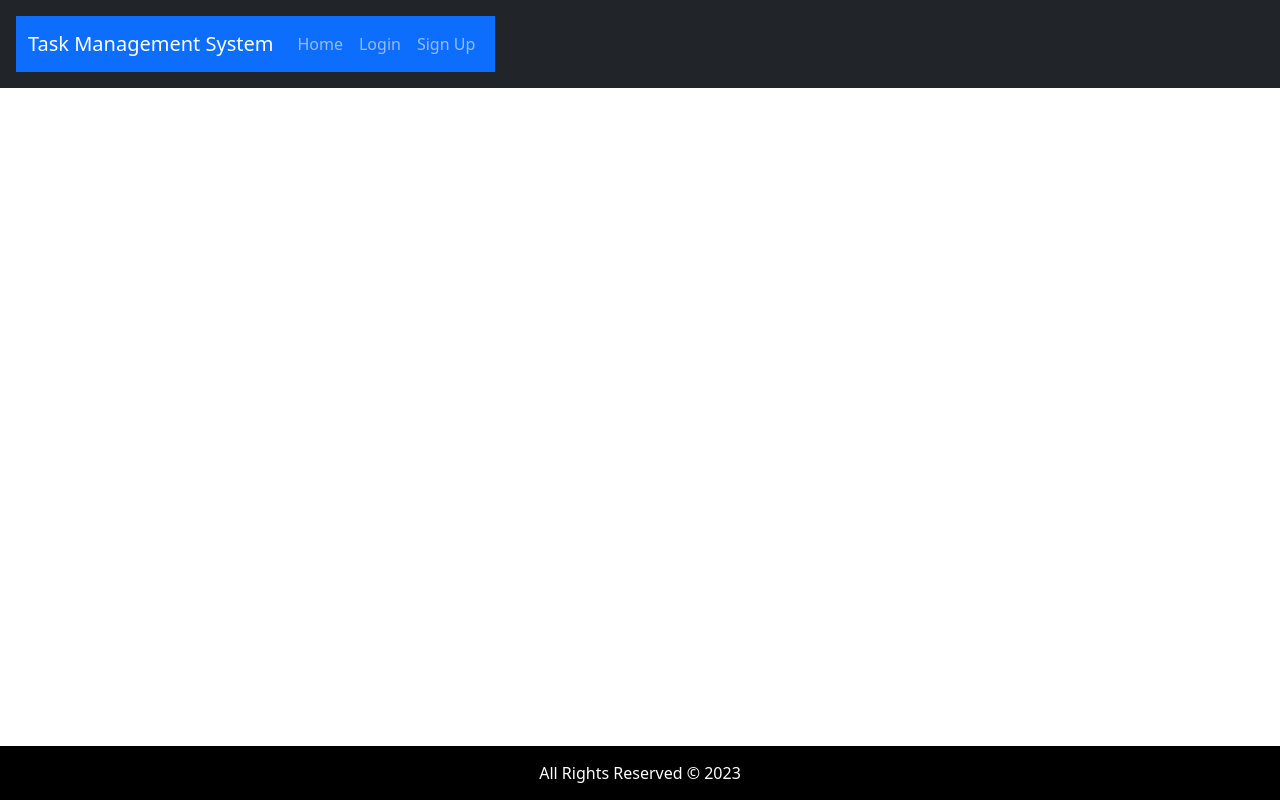
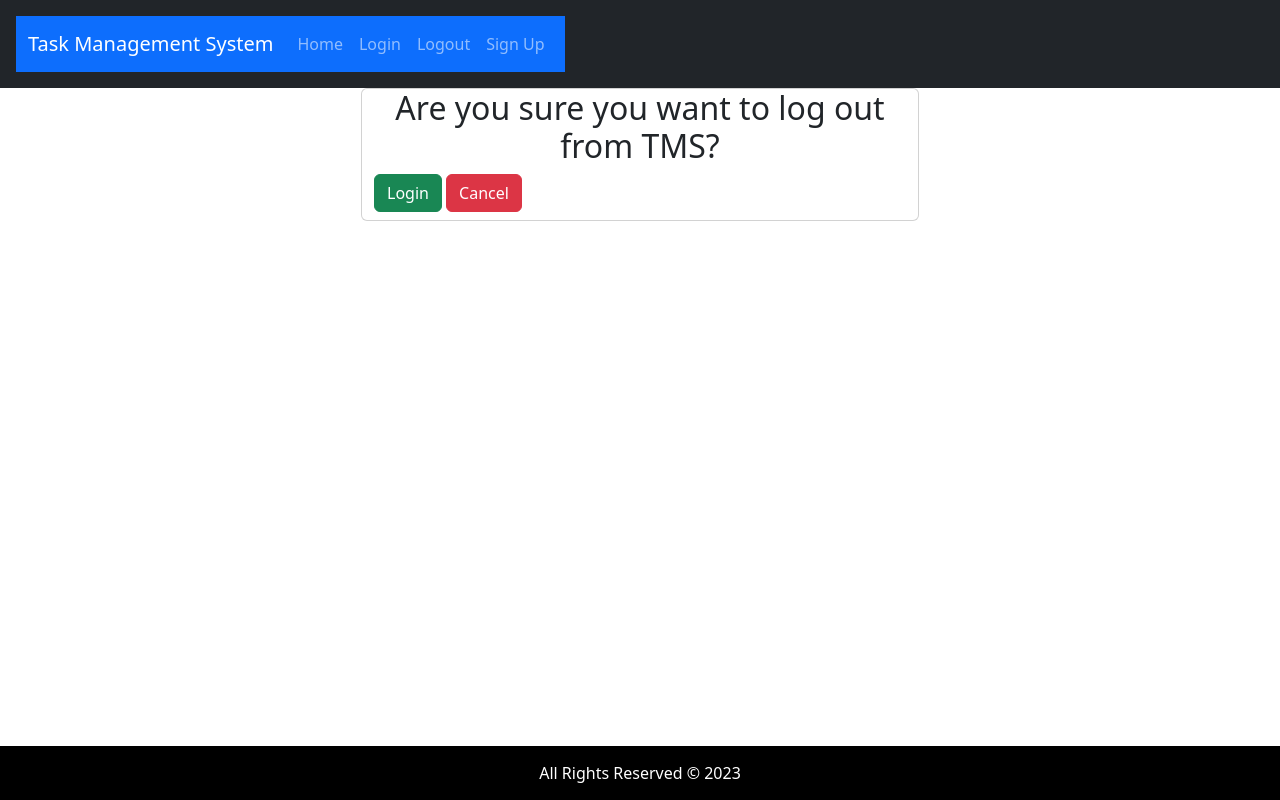
Before and after one commit to HoManCode/TaskManager, a React (Create React App) app in the folder Front-end/: page /logout in a window 1280 px wide. Built offline with nearby package versions, Linux system fonts and the light colour scheme.

Commit message:
adding logout into navbar

```diff
--- a/Front-end/src/App.js
+++ b/Front-end/src/App.js
@@ -8,6 +8,7 @@ import CreateTaskComponent from "./components/CreateTaskComponent";
 import ViewUserComponent from "./components/ViewUserComponent";
 import ViewTaskComponent from "./components/ViewTaskComponent";
 import Login from "./components/Login";
+import Logout from "./components/Logout";
 import PrivateRoute from "./components/PrivateRoute"
 import HomePage from "./components/HomePage"
 import EmployeeDashboard from "./components/EmployeeDashboard";
@@ -39,6 +40,7 @@ function App() {
         <Routes>
           <Route path="/login" element={<Login />} />
           <Route path="/signup" element={<Signup />} />
+          <Route path="/logout" element={<Logout />} />
           <Route path="/" element={<HomePage />} />
           <Route
             path="/admins/dashboard"
--- a/Front-end/src/components/AdminDashboard.js
+++ b/Front-end/src/components/AdminDashboard.js
@@ -2,10 +2,9 @@ import React, { useEffect, useState } from "react";
 import DropdownOptions from "./DropdownOptions";
 import ListTaskComponent from "./ListTaskComponent";
 import ListUserComponent from "./ListUserComponent";
-import TaskService from "../services/TaskService";
 import { useUser } from '../services/UserProvider';
 import { useNavigate } from "react-router-dom";
-import UserService from "../services/UserService";
+
 
 
 
--- a/Front-end/src/components/LogIn.js
+++ b/Front-end/src/components/LogIn.js
@@ -97,7 +97,7 @@ return (
                 onClick={(e) => sendLoginRequest(e)}
                 className="btn btn-success"
               >
-                Login
+                Logout
               </button>{" "}
               <button className="btn btn-danger" onClick={() => navigate("/")}>
                 Cancel
--- /dev/null
+++ b/Front-end/src/components/Logout.js
@@ -0,0 +1,32 @@
+import React from 'react';
+import { useNavigate } from "react-router-dom";
+import { useUser } from "../services/UserProvider";
+
+const Logout = () => {
+    const user = useUser();
+    const navigate = useNavigate();
+    return (
+        <div>
+    <div className="container">
+      <div className="row">
+        <div className="card col-md-6 offset-md-3">
+          <h2 className="text-center">Are you sure you want to log out from TMS?</h2>
+          <div className="form-group mb-2">
+            <button
+                onClick={() => localStorage.removeItem(user)}
+                className="btn btn-success"
+              >
+                Login
+            </button>{" "}
+            <button className="btn btn-danger" onClick={() => navigate("/")}>
+                Cancel
+            </button>
+          </div>
+        </div>
+      </div>
+    </div>
+  </div>
+  );
+};
+
+export default Logout;
--- a/Front-end/src/components/NavigationBar.js
+++ b/Front-end/src/components/NavigationBar.js
@@ -13,6 +13,7 @@ function NavigationBar() {
           <Nav className="me-auto">
             <Nav.Link href="/">Home</Nav.Link>
             <Nav.Link href="/login">Login</Nav.Link>
+            <Nav.Link href="/logout">Logout</Nav.Link>
             <Nav.Link href="/signup">Sign Up</Nav.Link>
           </Nav>
         </Container>
```
